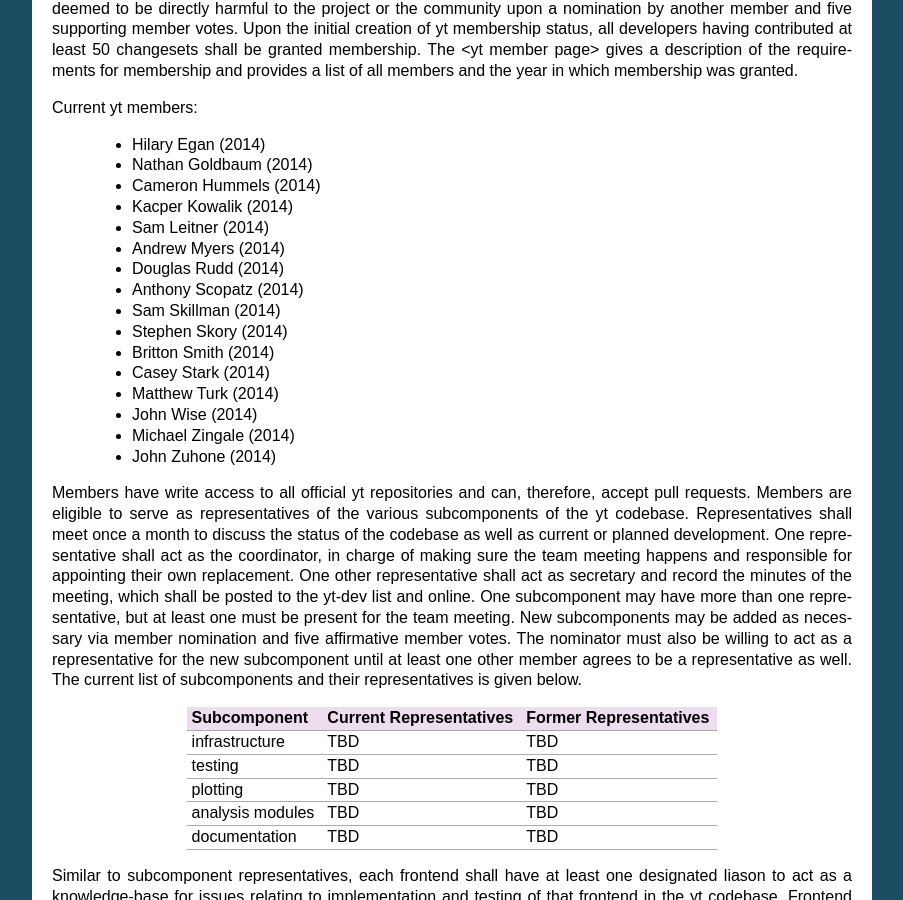
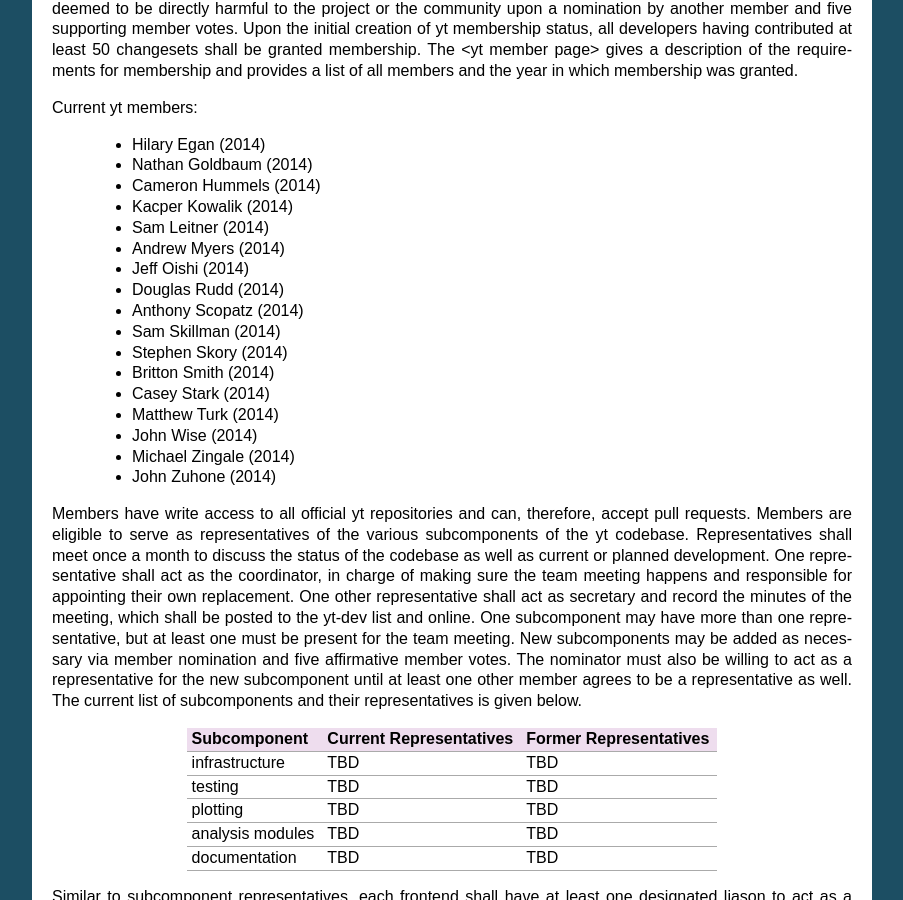
Before and after one commit to yt-project/ytep, a Sphinx documentation site: the page built from source/YTEPs/YTEP-1776.rst, in a window 1280 px wide and 900 px high, scrolled down 689 px. Shown: the whole window, without its empty margins (198-1101 px from the left). Built offline with Sphinx 7.4.7, drawn with Linux system fonts in a browser that asks for light colours; formulas are drawn with MathJax 3.

Commit message:
Adding Jeff!

```diff
--- a/source/YTEPs/YTEP-1776.rst
+++ b/source/YTEPs/YTEP-1776.rst
@@ -56,6 +56,7 @@ Current yt members:
   * Kacper Kowalik (2014)
   * Sam Leitner (2014)
   * Andrew Myers (2014)
+  * Jeff Oishi (2014)
   * Douglas Rudd (2014)
   * Anthony Scopatz (2014)
   * Sam Skillman (2014)
```
